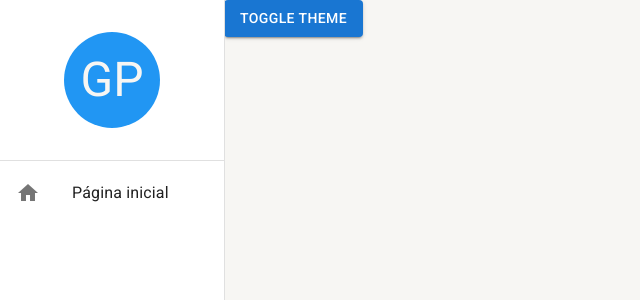
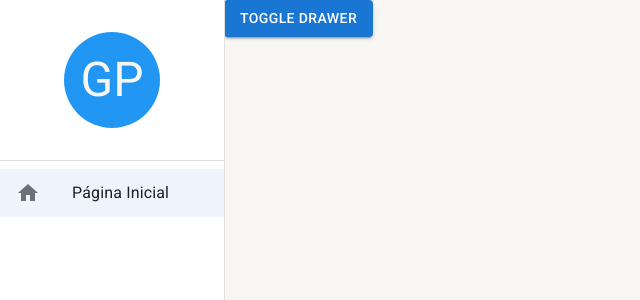
Before and after one commit to GabisPapin/dashboard, a React (Create React App) app: page /pagina-inicial in a window 1280 px wide. Shown: the top 300 px of the page, without its empty margins (0-640 px from the left). Built offline with nearby package versions, Linux system fonts and the light colour scheme.

Commit message:
feat: menu lateral dinamico

```diff
--- a/src/App.tsx
+++ b/src/App.tsx
@@ -1,16 +1,21 @@
 import { BrowserRouter } from 'react-router-dom';
-import { AppThemeProvider } from './shared/contexts/ThemeContext';
+import { AppThemeProvider, DrawerProvider } from './shared/contexts';
+import { MenuLateral } from './shared/components';
 import { AppRoutes } from './routes';
-import { MenuLateral } from './shared/components';
 
 export const  App = () => {
   return (
     <AppThemeProvider>
-      <BrowserRouter>
-        <MenuLateral>
-          <AppRoutes />
-        </MenuLateral>
-      </BrowserRouter>
+      <DrawerProvider>
+        <BrowserRouter>
+
+          <MenuLateral>
+            <AppRoutes />
+          </MenuLateral>
+
+
+        </BrowserRouter>
+      </DrawerProvider>
     </AppThemeProvider>
   );
 };
--- a/src/routes/index.tsx
+++ b/src/routes/index.tsx
@@ -1,14 +1,25 @@
 import { Routes, Route, Navigate } from 'react-router-dom';
 import { Button } from '@mui/material';
 
-import { useAppThemeContext } from '../shared/contexts/ThemeContext';
+import { useDrawerContext } from '../shared/contexts';
+import { useEffect } from 'react';
 
 export const AppRoutes = () => {
-  const { toggleTheme } = useAppThemeContext();
+  const { toggleDrawerOpen, setDrawerOptions } = useDrawerContext();
+
+  useEffect(() => {
+    setDrawerOptions([
+      {
+        icon: 'home',
+        path: '/pagina-inicial',
+        label: 'Página Inicial',
+      }
+    ]);
+  }, []);
 
   return (
     <Routes>
-      <Route path="/pagina-inicial" element={<Button variant='contained' color='primary' onClick={toggleTheme}>toggle Theme</Button>} />
+      <Route path="/pagina-inicial" element={<Button variant='contained' color='primary' onClick={toggleDrawerOpen}>toggle Drawer</Button>} />
 
       <Route path="*" element={<Navigate to="/pagina-inicial" />} />
     </Routes>
--- a/src/shared/components/menu-lateral/MenuLateral.tsx
+++ b/src/shared/components/menu-lateral/MenuLateral.tsx
@@ -1,17 +1,50 @@
-import { Drawer, useTheme, Avatar, Divider, List, ListItemButton, ListItemIcon, ListItemText, Icon } from '@mui/material';
+import { Drawer, useTheme, Avatar, Divider, List, ListItemButton, ListItemIcon, ListItemText, Icon, useMediaQuery } from '@mui/material';
 import { Box } from '@mui/system';
 import { blue } from '@mui/material/colors';
+import { useDrawerContext } from '../../contexts';
+import { useMatch, useNavigate, useResolvedPath } from 'react-router-dom';
 
 interface IPropsChildren {
   children: JSX.Element;
 }
 
+interface IListItemLinkProps {
+  to: string;
+  label: string;
+  icon: string;
+  onClick: (() => void) | undefined;
+}
+
+const ListItemLink = ({ to, icon, label, onClick }: IListItemLinkProps): JSX.Element => {
+  const navigate = useNavigate();
+
+  const resolvedPath = useResolvedPath(to);
+  const match = useMatch({ path: resolvedPath.pathname, end: false });
+
+  const handleClick = () => {
+    navigate(to);
+    onClick?.();
+  };
+
+  return (
+    <ListItemButton selected={!!match} onClick={handleClick}>
+      <ListItemIcon>
+        <Icon>{icon}</Icon>
+      </ListItemIcon>
+      <ListItemText primary={label} />
+    </ListItemButton>
+  );
+};
+
 export const MenuLateral = ({ children }: IPropsChildren) => {
   const theme = useTheme();
+  const smDown = useMediaQuery(theme.breakpoints.down('sm'));
+
+  const { isDrawerOpen, toggleDrawerOpen, drawerOptions } = useDrawerContext();
 
   return (
     <>
-      <Drawer variant='permanent'>
+      <Drawer open={isDrawerOpen} variant={smDown ? 'temporary' : 'permanent'} onClose={toggleDrawerOpen}>
         <Box width={theme.spacing(28)} height="100%" display="flex" flexDirection="column">
           <Box width="100%" height={theme.spacing(20)} display="flex" alignItems="center" justifyContent="center" >
             <Avatar
@@ -25,17 +58,22 @@
 
           <Box flex={1}>
             <List component="nav" aria-label="main mailbox folders">
-              <ListItemButton>
-                <ListItemIcon>
-                  <Icon>home</Icon>
-                </ListItemIcon>
-                <ListItemText primary="Página inicial" />
-              </ListItemButton>
+              {drawerOptions.map(drawerOptions => (
+                <ListItemLink
+                  to={drawerOptions.path}
+                  key={drawerOptions.path}
+                  icon={drawerOptions.icon}
+                  label={drawerOptions.label}
+                  onClick={smDown ? toggleDrawerOpen : undefined}
+                />
+              ))
+
+              }
             </List>
           </Box>
         </Box>
       </Drawer>
-      <Box height="100vh" marginLeft={theme.spacing(28)}>
+      <Box height="100vh" marginLeft={smDown ? 0 : theme.spacing(28)}>
         {children}
       </Box>
     </>
--- /dev/null
+++ b/src/shared/contexts/DrawerContext.tsx
@@ -0,0 +1,43 @@
+import { createContext, useCallback, useContext, useState } from 'react';
+
+interface IDrawerOption {
+  icon: string;
+  path: string;
+  label: string;
+}
+
+interface IDrawerContextData {
+  isDrawerOpen: boolean;
+  toggleDrawerOpen: () => void;
+  drawerOptions: IDrawerOption[];
+  setDrawerOptions: (newDrawerOptions: IDrawerOption[]) => void;
+}
+
+interface IPropsChildren {
+  children: JSX.Element;
+}
+
+const DrawerContext = createContext({} as IDrawerContextData);
+
+export const useDrawerContext = () => {
+  return useContext(DrawerContext);
+};
+
+export const DrawerProvider = ({ children }: IPropsChildren) => {
+  const [isDrawerOpen, setIsDrawerOpen] = useState<boolean>(false);
+  const [drawerOptions, setDrawerOptions] = useState<IDrawerOption[]>([]);
+
+  const toggleDrawerOpen = useCallback(() => {
+    setIsDrawerOpen(oldDrawerOpen => !oldDrawerOpen);
+  }, []);
+
+  const handleSetDrawerOptions = useCallback((newDrawerOptions: IDrawerOption[]) => {
+    setDrawerOptions(newDrawerOptions);
+  }, []);
+
+  return (
+    <DrawerContext.Provider value={{ isDrawerOpen, drawerOptions, toggleDrawerOpen, setDrawerOptions: handleSetDrawerOptions }}>
+      {children}
+    </DrawerContext.Provider>
+  );
+};
--- a/src/shared/contexts/index.ts
+++ b/src/shared/contexts/index.ts
@@ -1 +1,2 @@
+export * from './DrawerContext';
 export * from './ThemeContext';
```
